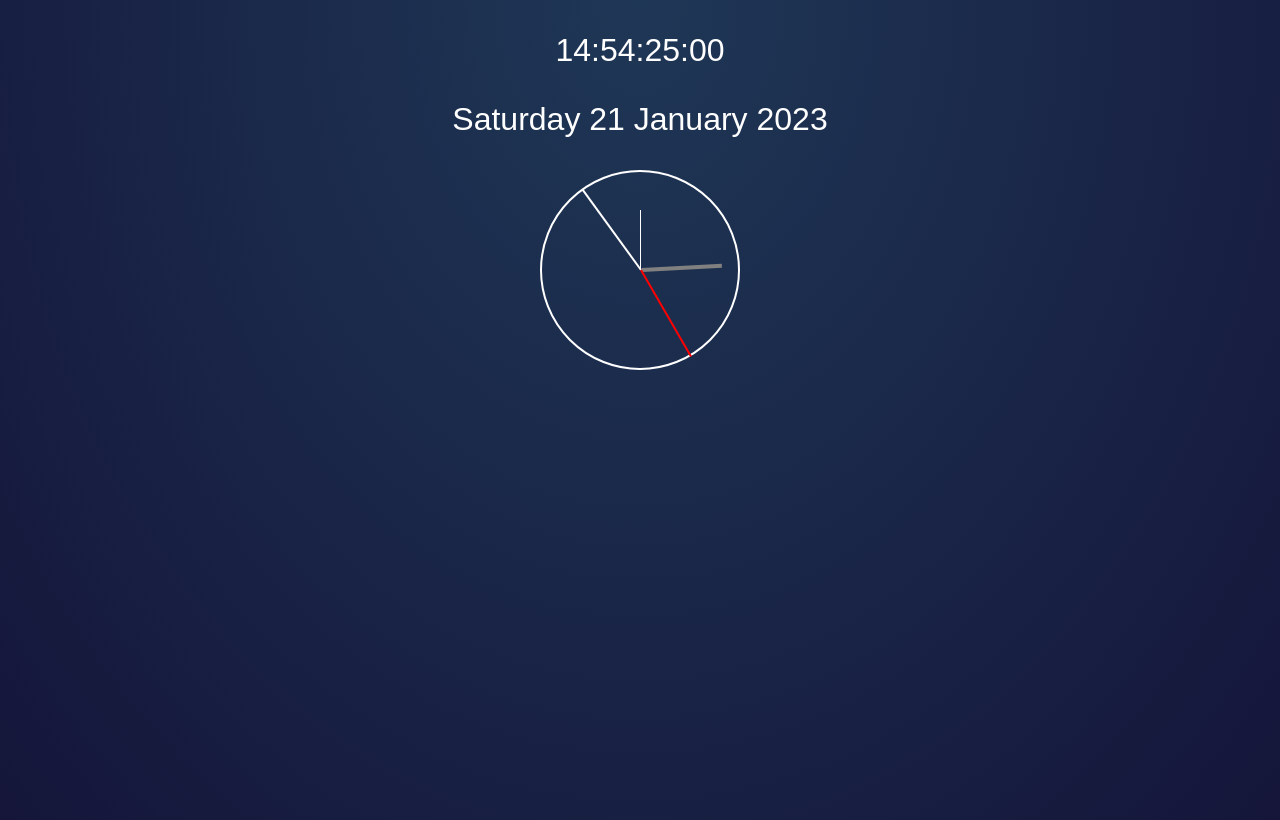
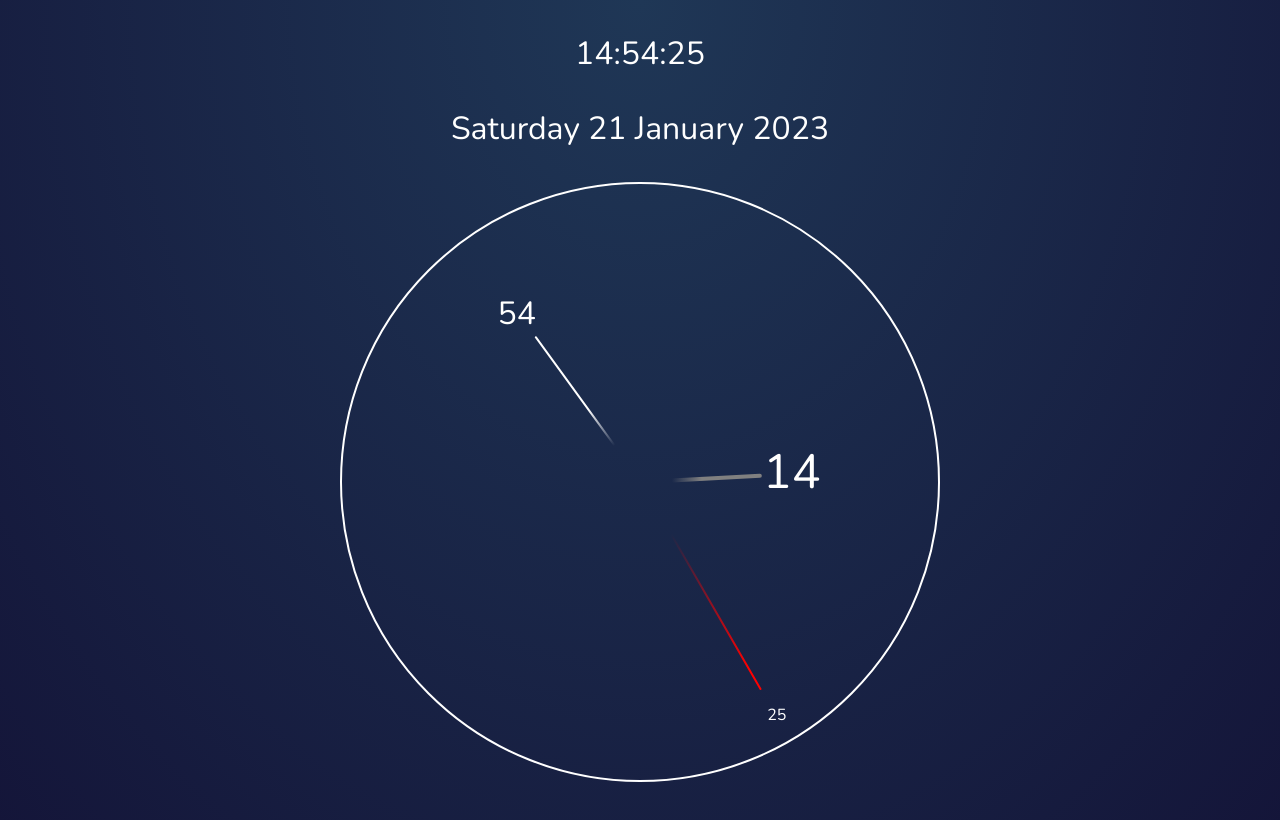
Before and after one commit to djimenezweb/javascript-clock, a plain HTML site: page index.html in a window 1280 px wide. Drawn offline with nearby package versions, Linux system fonts and the light colour scheme.

Commit message:
Terminado

```diff
--- a/css/styles.css
+++ b/css/styles.css
@@ -3,15 +3,12 @@
 }
 
 body {
-  background-image: radial-gradient(
-    at 50% 0px,
-    rgb(31, 55, 86),
-    rgb(20, 21, 57)
-  );
+  background-image: radial-gradient(at 50% 0px, rgb(31, 55, 86), rgb(20, 21, 57));
   color: white;
   min-height: 100vh;
   margin: 0px;
-  font-family: sans-serif;
+  font-family: 'Nunito', sans-serif;
+  font-weight: 300;
   font-size: 2rem;
 }
 
@@ -22,12 +19,34 @@ body {
 }
 
 .clock {
-  width: 200px;
-  height: 200px;
+  width: 600px;
+  height: 600px;
   margin: 0 auto;
   border-radius: 50%;
   border: 2px solid white;
   position: relative;
+}
+
+.circle {
+  width: 60px;
+  height: 60px;
+  border-radius: 50%;
+  position: relative;
+  left: -30px;
+  bottom: 60px;
+  display: flex;
+  justify-content: center;
+  align-items: center;
+}
+
+.circle--second {
+  font-size: 1rem;
+}
+.circle--minute {
+  font-size: 2rem;
+}
+.circle--hour {
+  font-size: 3rem;
 }
 
 .hand {
@@ -36,27 +55,22 @@ body {
   left: 50%;
   transform: translateY(-50%), rotate(0);
   transform-origin: bottom;
-}
-
-.millisecond-hand {
-  height: 60px;
-  width: 1px;
-  background-color: white;
+  border-radius: 8px;
 }
 
 .second-hand {
-  height: 100px;
+  height: 240px;
   width: 2px;
-  background-color: red;
+  background-image: linear-gradient(red 10%, transparent 75%);
 }
 
 .minute-hand {
-  height: 100px;
+  height: 180px;
   width: 2px;
-  background-color: white;
+  background-image: linear-gradient(white 50%, transparent 75%);
 }
 .hour-hand {
-  height: 80px;
+  height: 120px;
   width: 4px;
-  background-color: gray;
+  background-image: linear-gradient(gray 50%, transparent 75%);
 }
--- a/index.html
+++ b/index.html
@@ -5,6 +5,9 @@
     <meta http-equiv="X-UA-Compatible" content="IE=edge" />
     <meta name="viewport" content="width=device-width, initial-scale=1.0" />
     <title>Clock</title>
+    <link rel="preconnect" href="https://fonts.googleapis.com" />
+    <link rel="preconnect" href="https://fonts.gstatic.com" crossorigin />
+    <link href="https://fonts.googleapis.com/css2?family=Nunito:wght@300&display=swap" rel="stylesheet" />
     <link rel="stylesheet" href="css/styles.css" />
   </head>
   <body>
@@ -13,10 +16,15 @@
       <p id="date"></p>
     </div>
     <div class="clock">
-      <div class="hand hour-hand" id="hour-hand"></div>
-      <div class="hand minute-hand" id="minute-hand"></div>
-      <div class="hand second-hand" id="second-hand"></div>
-      <div class="hand millisecond-hand" id="millisecond-hand"></div>
+      <div class="hand hour-hand" id="hour-hand">
+        <div class="circle circle--hour" id="circle--hour"></div>
+      </div>
+      <div class="hand minute-hand" id="minute-hand">
+        <div class="circle circle--minute" id="circle--minute"></div>
+      </div>
+      <div class="hand second-hand" id="second-hand">
+        <div class="circle circle--second" id="circle--second"></div>
+      </div>
     </div>
     <script src="js/scripts.js"></script>
   </body>
--- a/js/scripts.js
+++ b/js/scripts.js
@@ -1,19 +1,13 @@
 const digitalClockElement = document.getElementById('digital-clock');
 const dateElement = document.getElementById('date');
-const millisecondHandElement = document.getElementById('millisecond-hand');
 const secondHandElement = document.getElementById('second-hand');
+const circleSecondElement = document.getElementById('circle--second');
 const minuteHandElement = document.getElementById('minute-hand');
+const circleMinuteElement = document.getElementById('circle--minute');
 const hourHandElement = document.getElementById('hour-hand');
+const circleHourElement = document.getElementById('circle--hour');
 
-const weekday = [
-  'Sunday',
-  'Monday',
-  'Tuesday',
-  'Wednesday',
-  'Thursday',
-  'Friday',
-  'Saturday'
-];
+const weekday = ['Sunday', 'Monday', 'Tuesday', 'Wednesday', 'Thursday', 'Friday', 'Saturday'];
 
 const months = ['January', 'February'];
 
@@ -21,20 +15,20 @@ const paddingTime = num => (num < 10 ? '0' + num : num);
 
 const updateData = () => {
   const date = new Date();
-  digitalClockElement.textContent = `${date.getHours()}:${paddingTime(
-    date.getMinutes()
-  )}:${paddingTime(date.getSeconds())}:${paddingTime(date.getMilliseconds())}`;
-  dateElement.textContent = `${weekday.at(
-    date.getDay()
-  )} ${date.getDate()} ${months.at(date.getMonth())} ${date.getFullYear()}`;
-  // millisecondHandElement.style.transform = `rotate(${
-  //   date.getMilliSeconds() * 0.36
-  // }deg)`;
+  digitalClockElement.textContent = `${date.getHours()}:${paddingTime(date.getMinutes())}:${paddingTime(date.getSeconds())}`;
+  dateElement.textContent = `${weekday.at(date.getDay())} ${date.getDate()} ${months.at(date.getMonth())} ${date.getFullYear()}`;
+
   secondHandElement.style.transform = `rotate(${date.getSeconds() * 6}deg)`;
+  circleSecondElement.style.transform = `rotate(${-date.getSeconds() * 6}deg)`;
+  circleSecondElement.textContent = date.getSeconds();
+
   minuteHandElement.style.transform = `rotate(${date.getMinutes() * 6}deg)`;
-  hourHandElement.style.transform = `rotate(${
-    date.getHours() * 30 + date.getMinutes() / 2
-  }deg)`;
+  circleMinuteElement.style.transform = `rotate(${-date.getMinutes() * 6}deg)`;
+  circleMinuteElement.textContent = date.getMinutes();
+
+  hourHandElement.style.transform = `rotate(${date.getHours() * 30 + date.getMinutes() / 2}deg)`;
+  circleHourElement.style.transform = `rotate(${-date.getHours() * 30 - date.getMinutes() / 2}deg)`;
+  circleHourElement.textContent = date.getHours();
 };
 
 setInterval(() => {
```
